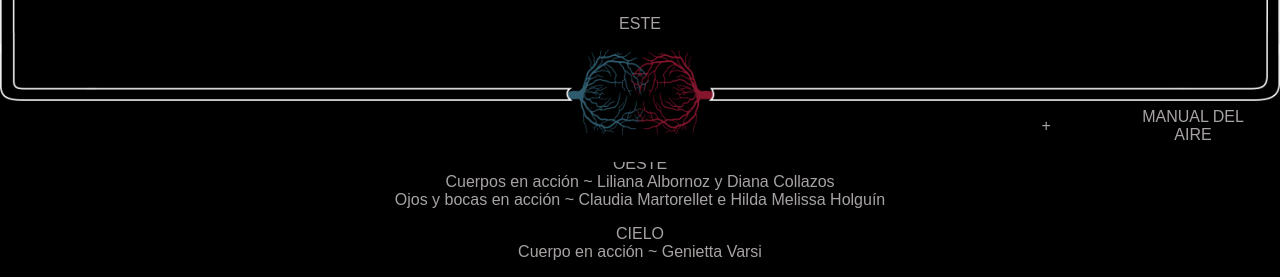
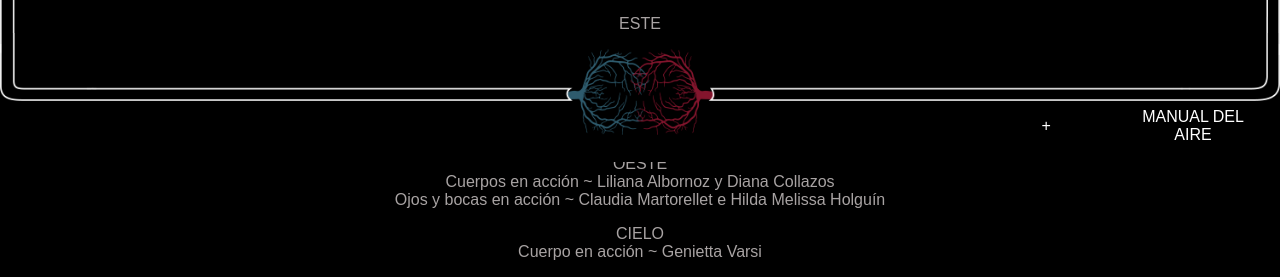
Before and after one commit to conduccionneumatica/conduccionneumatica.github.io, a Jekyll site: the page built from _pages/info.md, in a window 1280 px wide. Shown: the part 738-1015 px from the top of the page. Built offline with Jekyll 4.4.1, drawn with Linux system fonts in a browser that asks for light colours.

Commit message:
adjust footer text colors

```diff
--- a/css/main.scss
+++ b/css/main.scss
@@ -92,10 +92,10 @@
   padding: 2vh 2vw;
   box-sizing: border-box;
   z-index: 10;
+  color: $COLOR-WHITE;
+  a { color: $COLOR-WHITE; }
 
   &.manual {
-    color: $COLOR-WHITE;
-    a { color: $COLOR-WHITE; }
     .content-footer-right-item.manual {
       color: $COLOR-BACKGROUND-DARK;
     }
@@ -108,9 +108,6 @@
     align-items: center;
     width: 50%;
 
-    &.info {
-      color: $COLOR-TEXT;
-    }
     &.este, &.oeste, &.cielo, &.suelo {
       color: $COLOR-RED;
     }
```
